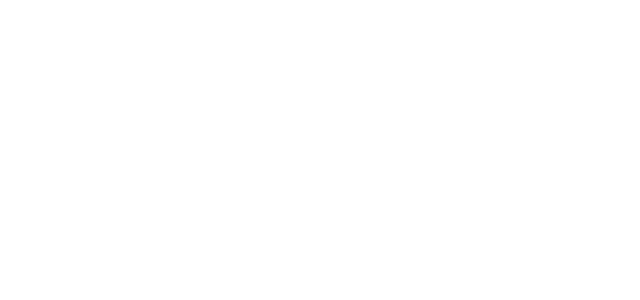
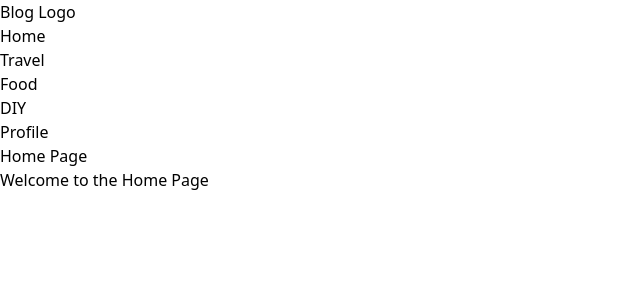
Before and after one commit to reshmanr/react-project, a React (Vite) app: page / in a window 1280 px wide. Shown: the top 300 px of the page, without its empty margins (0-640 px from the left). Built offline with nearby package versions, Linux system fonts and the light colour scheme.

Commit message:
Added routing for each page

```diff
--- a/package.json
+++ b/package.json
@@ -16,6 +16,7 @@
     "react": "^19.0.0",
     "react-dom": "^19.0.0",
     "react-redux": "^9.2.0",
+    "react-router-dom": "^7.1.5",
     "redux": "^5.0.1",
     "tailwindcss": "^4.0.6"
   },
--- a/src/App.tsx
+++ b/src/App.tsx
@@ -1,11 +1,33 @@
+import './App.css'
+import { RouterProvider, createBrowserRouter } from 'react-router-dom';
+import Home from './Components/Home'
+import Travel from './Components/Travel';
+import Food from './Components/Food';
+import Diy from './Components/Diy';
+import Profile from './Components/Profile';
+import Layout from './Components/Layout';
 
 
-import './App.css'
+const router = createBrowserRouter([
+  {
+    path: '/',
+    element: <Layout />,
+    children: [
+      { index: true, element: <Home /> },
+      { path: 'travel', element: <Travel /> },
+      { path: 'food', element: <Food /> },
+      { path: 'diy', element: <Diy /> },
+      { path: 'login', element: <Profile /> },
+    ],
+  },
+]);
 
 function App() {
 
 
-  return
+  return (
+    <RouterProvider router={router} />
+  )
 }
 
 export default App
--- /dev/null
+++ b/src/Components/Diy.tsx
@@ -0,0 +1,10 @@
+const Diy = () => {
+    return (
+      <div>
+        <h1>Diy Page</h1>
+        <p>Welcome to the Diy Page</p>
+      </div>
+    );
+  }
+
+  export default Diy;
--- /dev/null
+++ b/src/Components/Food.tsx
@@ -0,0 +1,10 @@
+const Food = () => {
+    return (
+      <div>
+        <h1>Food Page</h1>
+        <p>Welcome to the Food Page</p>
+      </div>
+    );
+  }
+
+  export default Food;
--- /dev/null
+++ b/src/Components/Home.tsx
@@ -0,0 +1,10 @@
+const Home = () => {
+    return (
+      <div>
+        <h1>Home Page</h1>
+        <p>Welcome to the Home Page</p>
+      </div>
+    );
+  }
+
+  export default Home;
--- /dev/null
+++ b/src/Components/Layout.tsx
@@ -0,0 +1,15 @@
+import { Outlet } from 'react-router-dom';
+import Navbar from './Navbar';
+
+const Layout: React.FC = () => {
+  return (
+    <>
+      <Navbar />
+      <main>
+        <Outlet />
+      </main>
+    </>
+  );
+};
+
+export default Layout;
--- /dev/null
+++ b/src/Components/Navbar.tsx
@@ -0,0 +1,52 @@
+import React from 'react';
+import { NavLink } from 'react-router-dom';
+
+const Navbar: React.FC = () => {
+  return (
+    <header >
+      <nav >
+        <div >
+          Blog Logo
+        </div>
+
+
+        <ul>
+          <li>
+            <NavLink
+              to="/" >
+              Home
+            </NavLink>
+          </li>
+          <li>
+            <NavLink
+              to="/travel" >
+              Travel
+            </NavLink>
+          </li>
+          <li>
+            <NavLink
+              to="/food" >
+              Food
+            </NavLink>
+          </li>
+          <li>
+            <NavLink
+              to="/diy" >
+              DIY
+            </NavLink>
+          </li>
+        </ul>
+
+        <div>
+            <NavLink
+              to="/profile" >
+              Profile
+            </NavLink>
+        </div>
+
+      </nav>
+    </header>
+  );
+};
+
+export default Navbar;
--- /dev/null
+++ b/src/Components/Profile.tsx
@@ -0,0 +1,10 @@
+const Profile = () => {
+    return (
+      <div>
+        <h1>Profile Page</h1>
+        <p>Welcome to the Profile Page</p>
+      </div>
+    );
+  }
+
+  export default Profile;
--- /dev/null
+++ b/src/Components/Travel.tsx
@@ -0,0 +1,10 @@
+const Travel = () => {
+    return (
+      <div>
+        <h1>Travel Page</h1>
+        <p>Welcome to the Travel Page</p>
+      </div>
+    );
+  }
+
+  export default Travel;
```
Also changed, not shown: 1 other file (tests, documents, lock files or other folders).
